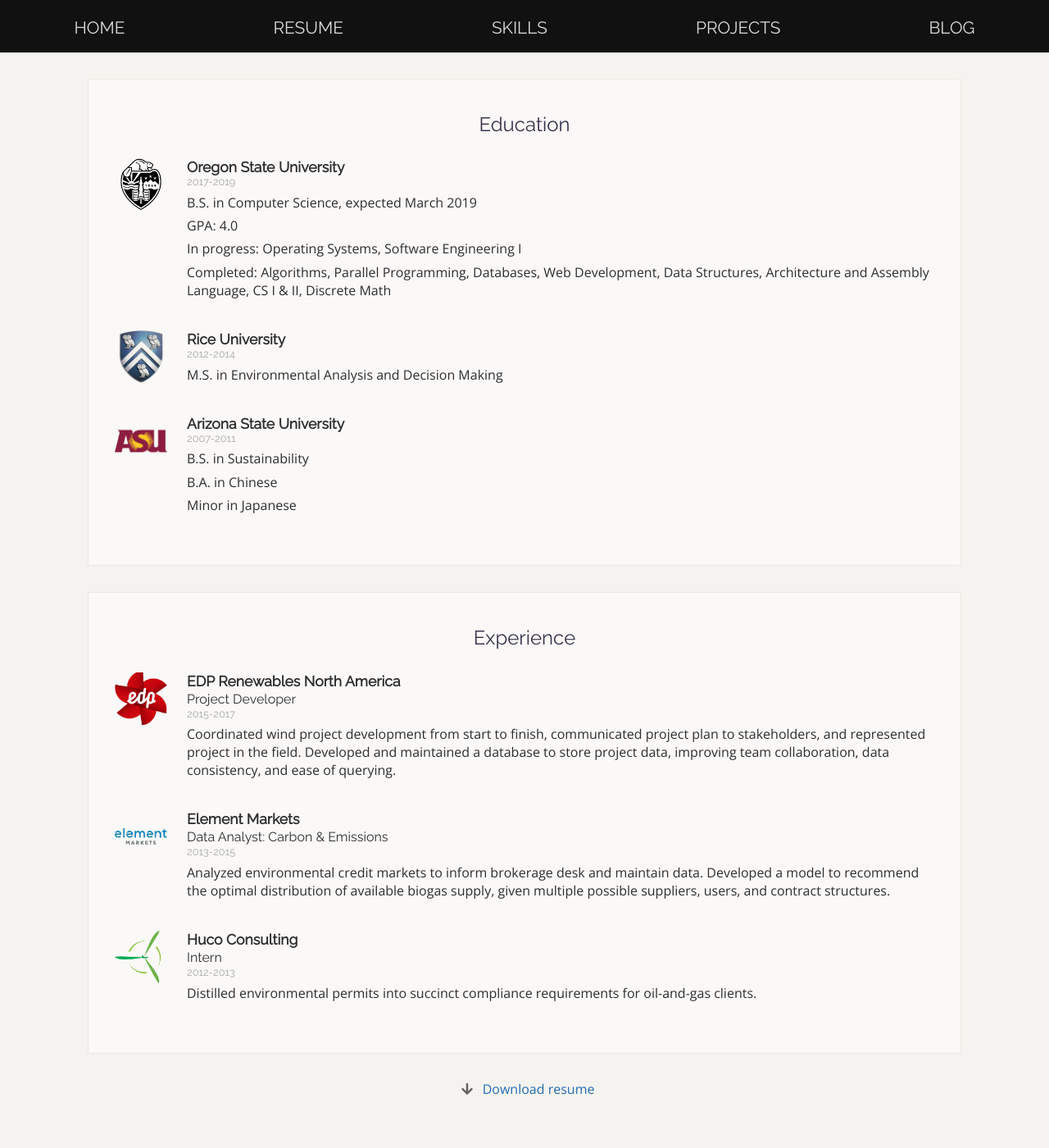
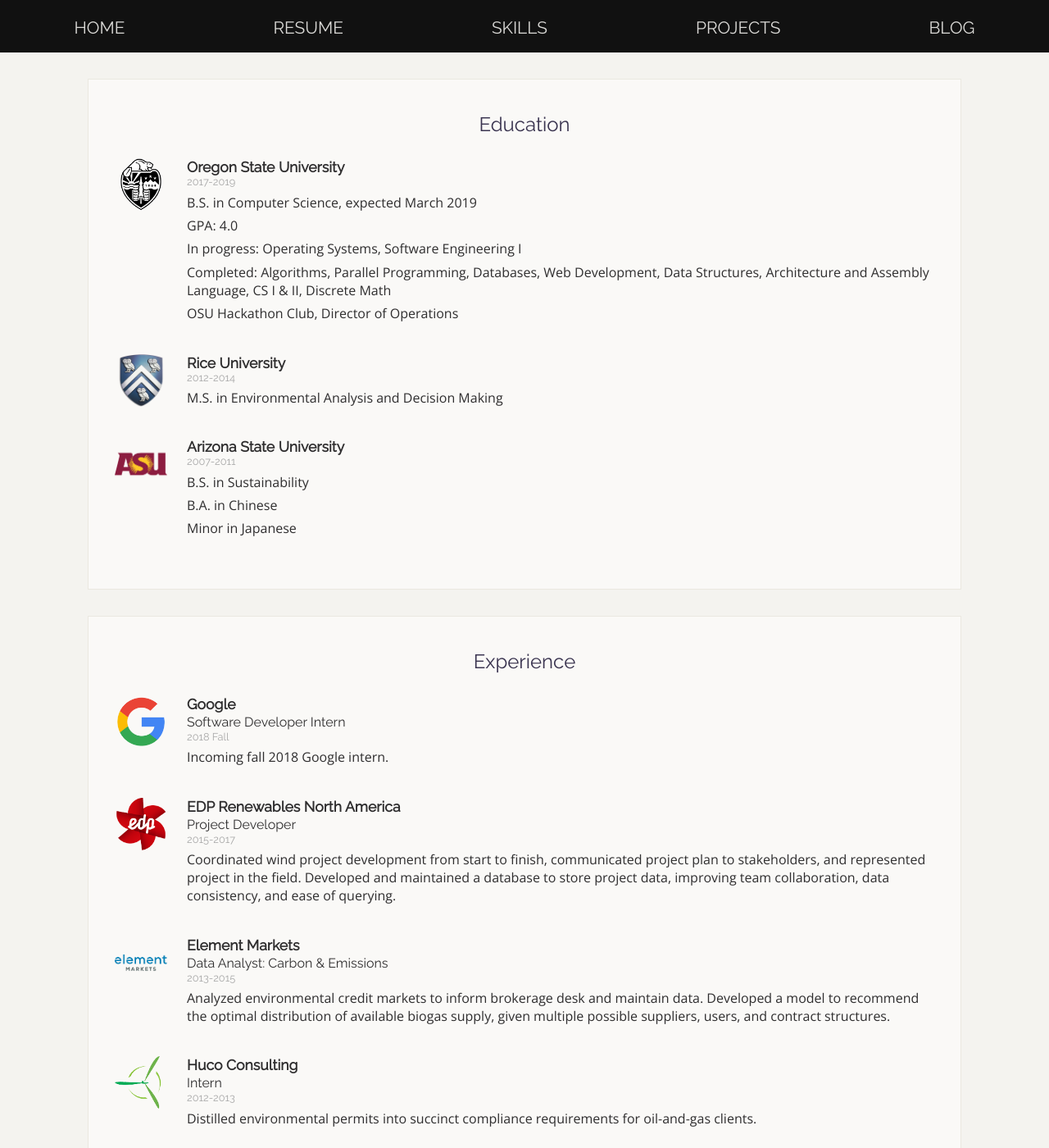
Before and after one commit to jessemckenna/jessemckenna.github.io, a Jekyll site: the page built from resume.html, in a window 1280 px wide and 1400 px high. Shown: the whole window at 82% size. Built offline with Jekyll 4.4.1, drawn with Linux system fonts in a browser that asks for light colours.

Commit message:
Add new URL and email, update resume

```diff
--- a/index.html
+++ b/index.html
@@ -24,7 +24,7 @@
 		<hr>
 		<p id="subtitle">software developer</p>
 		<p>
-			 <a class="icon-lg" href="mailto:jesse.e.mckenna@gmail.com"><i class="fas fa-envelope"></i></a>
+			 <a class="icon-lg" href="mailto:jesse@jessemckenna.me"><i class="fas fa-envelope"></i></a>
 			 <a class="icon-lg" href="http://www.github.com/jessemckenna"><i class="fab fa-github-alt"></i></a>
 			 <a class="icon-lg" href="http://www.linkedin.com/in/jessemckenna"><i class="fab fa-linkedin"></i></a>
 			 <a class="icon-lg" href="http://www.twitter.com/_jessemckenna"><i class="fab fa-twitter"></i></a>
--- a/resume.html
+++ b/resume.html
@@ -14,6 +14,7 @@ title: Resume
 			<p>GPA: 4.0</p>
 			<p>In progress: Operating Systems, Software Engineering I</p>
 			<p>Completed: Algorithms, Parallel Programming, Databases, Web Development, Data Structures, Architecture and Assembly Language, CS I &amp; II, Discrete Math</p>
+			<p>OSU Hackathon Club, Director of Operations</p>
 		</div>
 	</section>
 
@@ -40,6 +41,16 @@ title: Resume
 
 <section class="box">
 	<h2>Experience</h2>
+	<section class="entry">
+		<a href="http://www.google.com"><img class="logo" src="./images/google.png"></a>
+		<div>
+			<h3>Google</h3>
+			<span class="role">Software Developer Intern</span>
+			<span class="date">2018 Fall</span>
+			<p>Incoming fall 2018 Google intern.</p>
+		</div>
+	</section>
+
 	<section class="entry">
 		<a href="http://www.edpr.com/en"><img class="logo" src="./images/edpr.png"></a>
 		<div>
```
Also changed, not shown: images/edpr.png, images/google.png (added), 1 other file.
